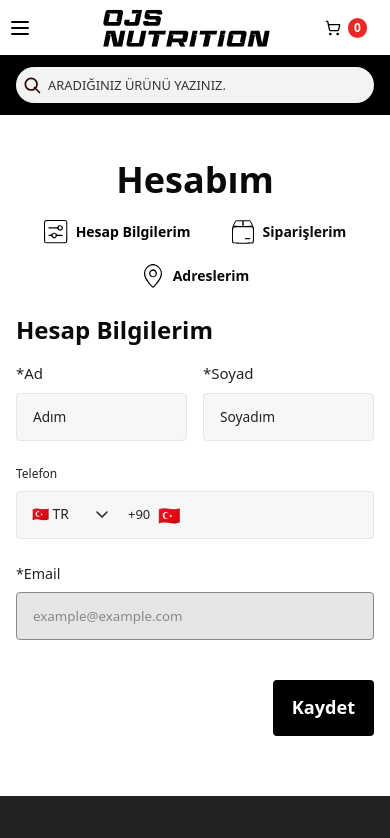
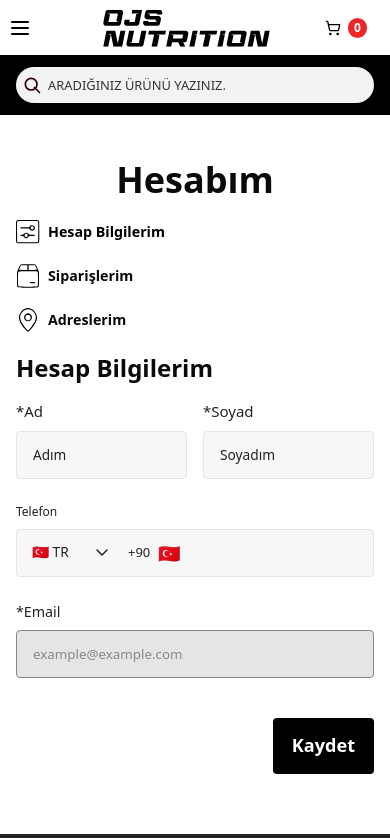
Before and after one commit to asmaydn28/ojs-nutrition, a React (Vite) app: page /account in a window 390 px wide. Shown: the top 838 px of the page. Built offline with nearby package versions, Linux system fonts and the light colour scheme.

Commit message:
fix: update SVG paths from relative to absolute for Netlify compatibility

```diff
--- a/src/pages/MyAccount/MyAccount.tsx
+++ b/src/pages/MyAccount/MyAccount.tsx
@@ -31,25 +31,25 @@ function MyAccount() {
             <h1 className="font-bold mb-5 text-4xl leading-10">Hesabım</h1>
 
             <button
-              className={`md:block mx-5 md:mx-0 mb-5 font-semibold leading-6 text-[14px] hover:text-red-500 active:text-red-700 ${activeTab === "hesap-bilgilerim" ? "text-black" : "text-gray"}`} onClick={() => handleTabClick("hesap-bilgilerim")}>
+              className={`group block mb-5 font-semibold leading-6 text-[14.25px] hover:text-red-500 active:text-red-700 focus:text-gray-500 ${activeTab === "hesap-bilgilerim" ? "text-black" : "text-gray"}`} onClick={() => handleTabClick("hesap-bilgilerim")}>
                 <span className="flex">
-                  <img alt="hesap" src="../../../public/MyAccount/Group.svg" className="mr-2" /> Hesap Bilgilerim
+                  <img alt="hesap" src="/MyAccount/Group.svg" className="mr-2" /> Hesap Bilgilerim
                 </span>
             </button>
 
             <button
-              className={`md:block mx-5 md:mx-0 mb-5 font-semibold leading-6 text-[14px]
-              hover:text-red-500 active:text-red-700 ${activeTab === "siparislerim" ? "text-black" : "text-gray"}`} onClick={() => handleTabClick("siparislerim")}>
+              className={`block mb-5 font-semibold leading-6 text-[14.25px]
+              hover:text-red-500 active:text-red-700 focus:text-gray-500 ${activeTab === "siparislerim" ? "text-black" : "text-gray"}`} onClick={() => handleTabClick("siparislerim")}>
                 <span className="flex">
-                  <img alt="hesap" src="../../../public/MyAccount/SVG.svg" className="mr-2" /> Siparişlerim
+                  <img alt="hesap" src="/MyAccount/SVG.svg" className="mr-2" /> Siparişlerim
                 </span>
             </button>
 
             <button
-              className={`md:block mx-5 md:mx-0 font-semibold leading-6 text-[14px]
-              hover:text-red-500 active:text-red-700 ${activeTab === "adreslerim" ? "text-black" : "text-gray"}`} onClick={() => handleTabClick("adreslerim")}>
+              className={`block font-semibold leading-6 text-[14.25px]
+              hover:text-red-500 active:text-red-700 focus:text-gray-500 ${activeTab === "adreslerim" ? "text-black" : "text-gray"}`} onClick={() => handleTabClick("adreslerim")}>
                 <span className="flex">
-                  <img alt="hesap" src="../../../public/MyAccount/SVG (1).svg" className="mr-2" /> Adreslerim
+                  <img alt="hesap" src="/MyAccount/SVG (1).svg" className="mr-2" /> Adreslerim
                 </span>
             </button>
         </div>
```
